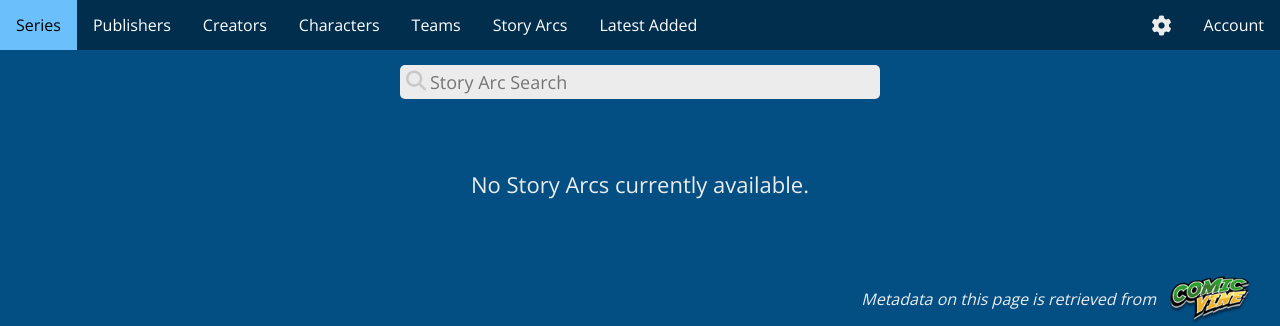
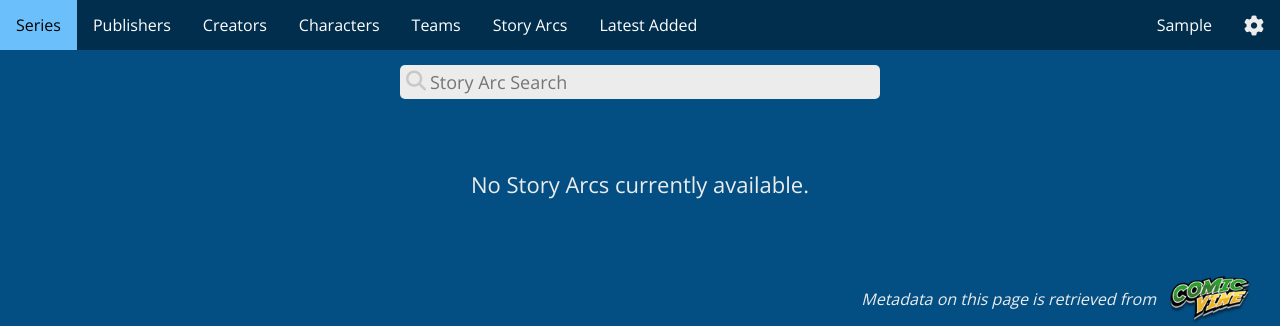
Before and after one commit to bpepple/bamf, a Django app: page /arc/page1/ in a window 1280 px wide. Shown: the top 326 px of the page. Run offline with Django 3.2, Linux system fonts and the light colour scheme; the visitor is signed in with stand-in values (Sample User, id 1); data that the repository does not hold is empty; some libraries are stand-ins or nearby versions.

Commit message:
Tweak the menubar to show the users name.

```diff
--- a/static/site/style.css
+++ b/static/site/style.css
@@ -118,7 +118,7 @@ header .dropdown-content {
     display: none;
     position: absolute;
     background-color: #6bc0fc;
-    min-width: 93px;
+    min-width: 110px;
     box-shadow: 0px 8px 16px 0px rgba(0,0,0,0.2);
     z-index: 1;
 }
--- a/templates/base.html
+++ b/templates/base.html
@@ -28,19 +28,19 @@
                 <li><a href="{% url 'team:list' page=1 %}">Teams</a></li>
                 <li><a href="{% url 'arc:list' page=1 %}">Story Arcs</a></li>
                 <li><a href="{% url 'issue:list' page=1 %}">Latest Added</a></li>
+                <li style="float:right">
+                    <a data-toggle="modal" data-target="#modal">
+                        <i class="settings-button fa fa-cog fa-lg"></i>
+                    </a>
+                </li>
                 <li style="float:right" class="dropdown">
-                    <a href="javascript:void(0)" class="dropbtn">Account</a>
+                    <a href="javascript:void(0)" class="dropbtn">{{ user.first_name }}</a>
                     <div class="dropdown-content">
                     {% if user.is_superuser %}
                         <a href="{% url 'admin:index' %}">Admin</a>
                     {% endif %}
                         <a href="{% url 'logout' %}">Logout</a>
                     </div>
-                </li>
-                <li style="float:right">
-                    <a data-toggle="modal" data-target="#modal">
-                        <i class="settings-button fa fa-cog fa-lg"></i>
-                    </a>
                 </li>
                 {% endif %}
             </ul>
```
